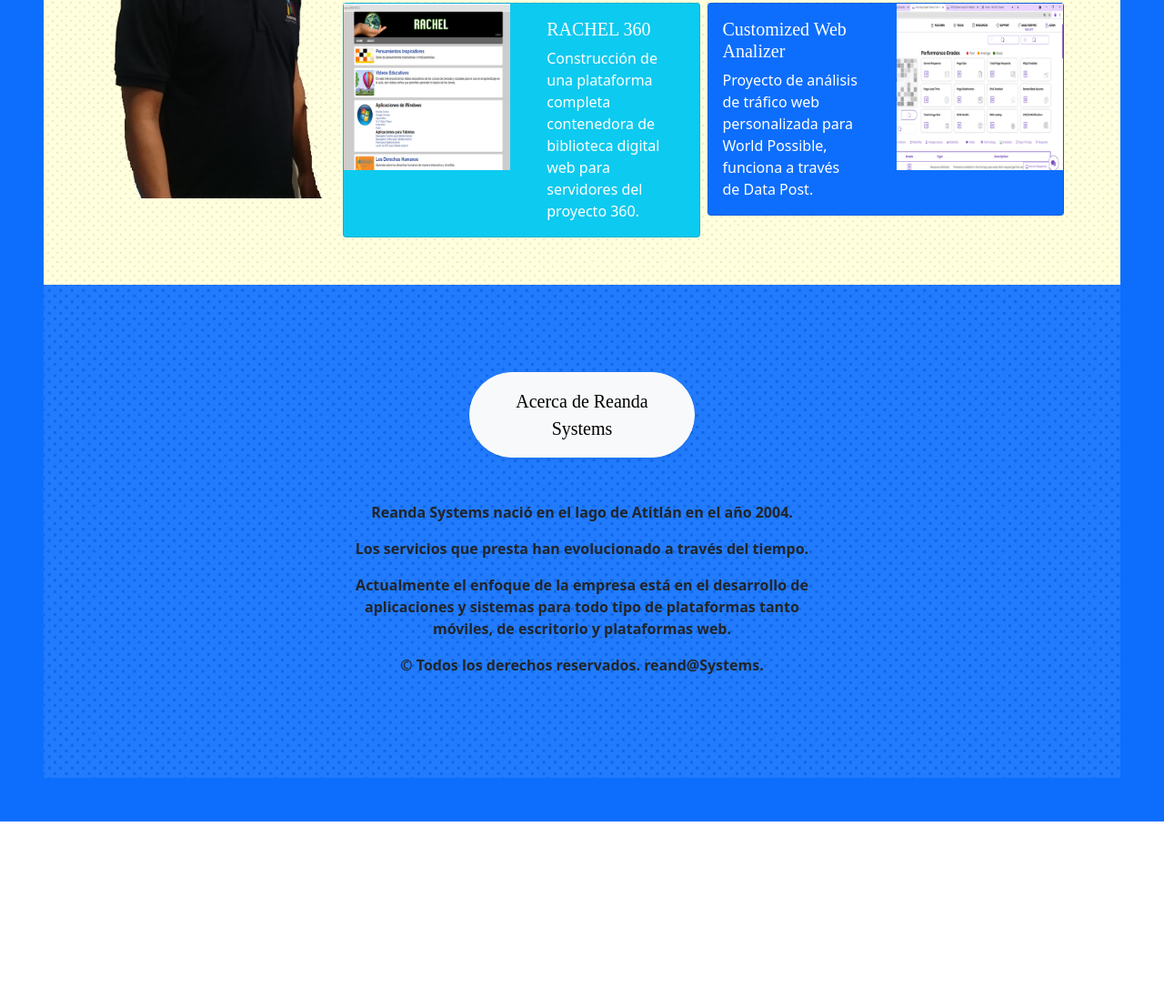
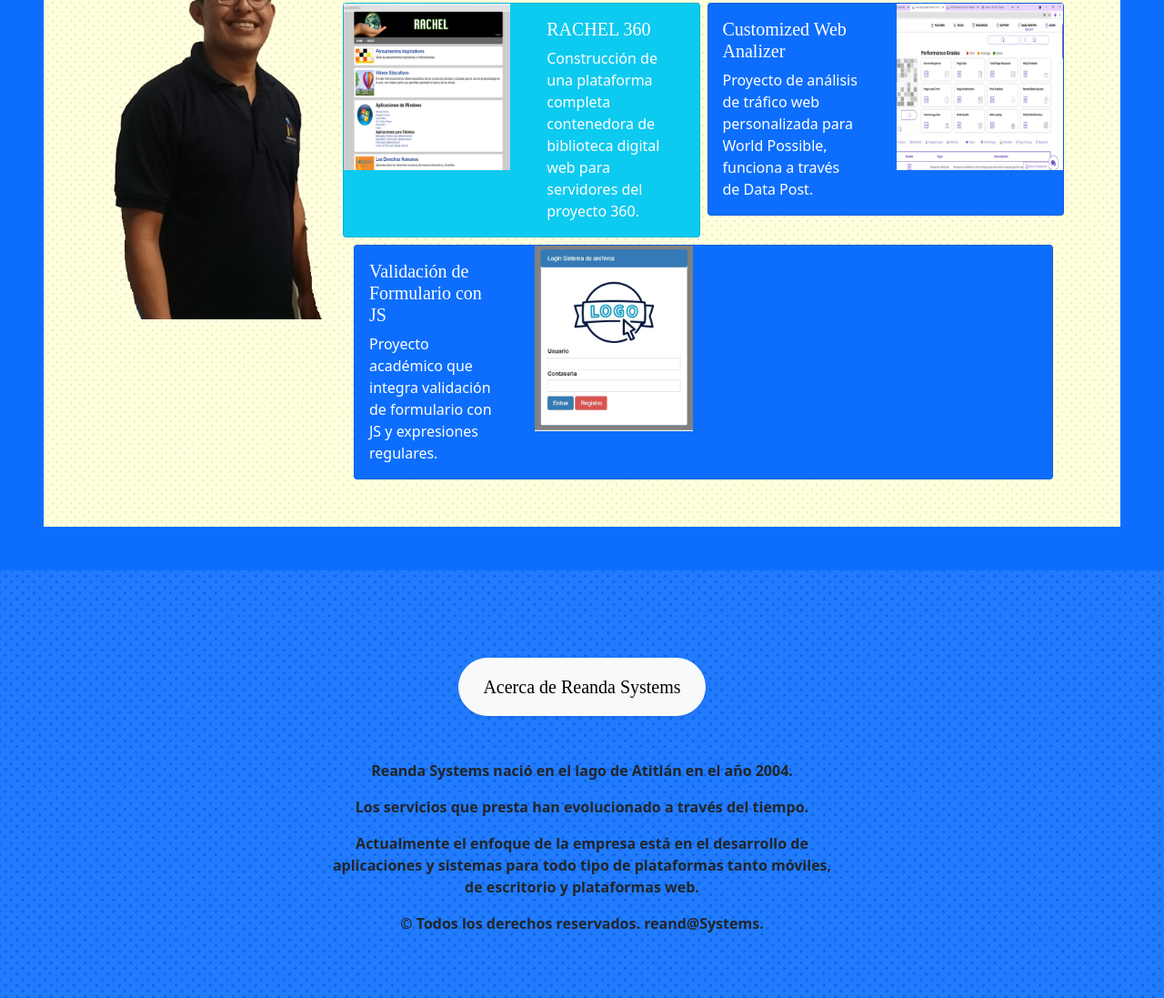
Before and after one commit to reandaumg/portafoliojr, a plain HTML site: page index.html in a window 1280 px wide. Shown: the part 2831-3928 px from the top of the page at 91% size. Before the commit the page ends 3734 px from the top, so only its background shows below. Drawn offline with Linux system fonts and the light colour scheme.

Commit message:
agreagar proyecto de validacion js

```diff
--- a/index.html
+++ b/index.html
@@ -228,6 +228,7 @@
                 </div><!--row-->
               </div><!--CARD-->
           </div>
+
           <div class="col p-1">
             <div class="card bg-primary text-white">
                 <div class="row">
@@ -244,6 +245,24 @@
               </div>
             </div>
           </div>
+
+          <div class="col p-1">
+            <div class="card bg-primary text-white">
+                <div class="row">
+                  <div class="col-md-3">
+                    <div class="card-body">
+                      <h5 class="card-title">Validación de Formulario con JS</h5>
+                      <p class="card-text">Proyecto académico que integra validación de formulario con JS y expresiones regulares.</p>
+                    </div><!--card-body-->
+                  </div>
+                  <div class="col-md-3">
+                    <img src="img/validacionjs.jpg" class="w-100"  alt="...">
+                  </div>
+                </div>
+              </div>
+            </div>
+          </div>
+
         </div>
       </div>
     </div>
```
Also changed, not shown: img/validacionjs.jpg (added).
